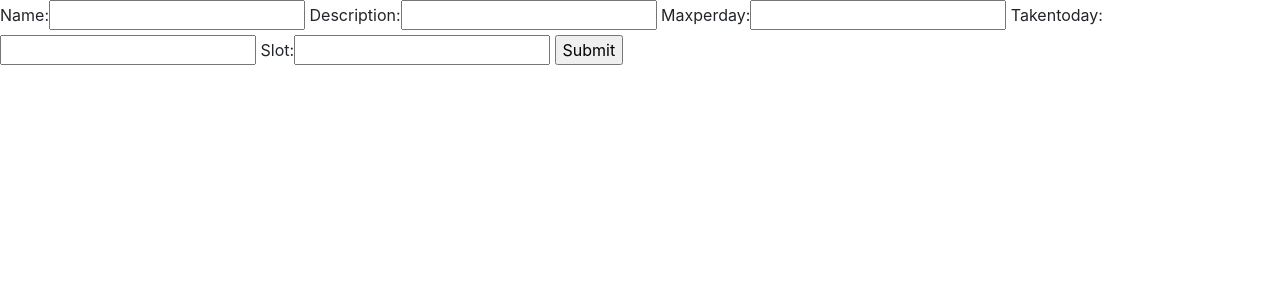
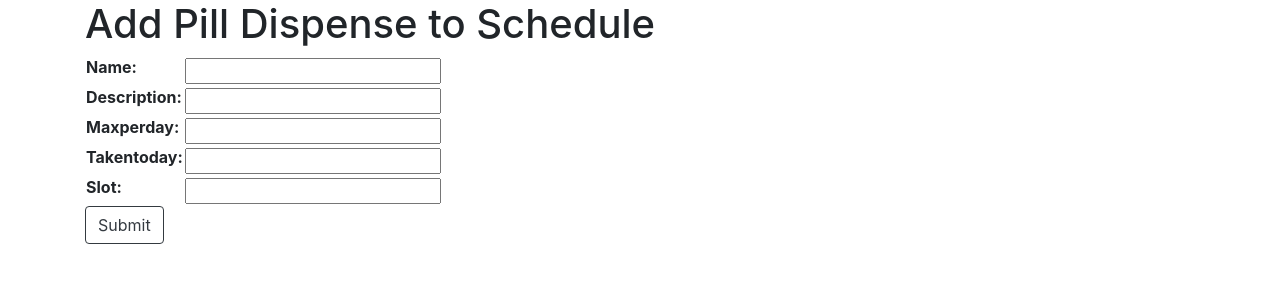
Before and after one commit to MHack-Spartans/webserver, a Django app: page /setup/ in a window 1280 px wide. Shown: the part 66-366 px from the top of the page. Run offline with Django 3.2, Linux system fonts and the light colour scheme; parts of the project's set-up code (start-up, migrations or seed data) failed here and were passed over; some libraries are stand-ins or nearby versions.

Commit message:
new schedule design

```diff
--- a/pillbuddy/dashboard/mqtt.py
+++ b/pillbuddy/dashboard/mqtt.py
@@ -18,6 +18,10 @@ def publish_dispense_now(slot, number):
     }
     mqttc.publish("dispense/now", payload=json.dumps(msg), qos=0)
 
+def publish_buzzer():
+    msg = { "buzzer": True }
+    mqttc.publish("dispense/buzzer", payload=json.dumps(msg), qos=0)
+
 mqttc = paho.Client()
 mqttc.on_connect = on_connect
 mqttc.on_message = on_message
--- a/pillbuddy/dashboard/views.py
+++ b/pillbuddy/dashboard/views.py
@@ -39,6 +39,7 @@ def dashboard(request):
             if a < b:
                 send = item
                 twilio.send(send.frequency, send.drug)
+                mqtt.publish_buzzer()
     if send is not None:
         if send.frequency == 'Weekly':
             send.next_dispense = send.next_dispense+timedelta(days=7)
--- a/pillbuddy/home/templates/schedule.html
+++ b/pillbuddy/home/templates/schedule.html
@@ -1,8 +1,12 @@
 {% extends "base.html" %}
+
 {% block content %}
+<div class="container form-signin">
   <form action="" method="post">
     {% csrf_token %}
     {{ thing }}
     <input type="submit" value="Submit">
   </form>
+</div>
+
 {% endblock %}
--- a/pillbuddy/home/templates/setup.html
+++ b/pillbuddy/home/templates/setup.html
@@ -1,8 +1,17 @@
 {% extends "base.html" %}
+
 {% block content %}
+
+<div class="container">
+  <h1>Add Pill Dispense to Schedule</h1>
   <form action="" method="post">
     {% csrf_token %}
-    {{ thing }}
-    <input type="submit" value="Submit">
+    <table>
+      {{ thing }}
+    </table>
+
+    <input type="submit" class="btn btn-outline-dark" value="Submit">
   </form>
+</div>
+
 {% endblock %}
```
